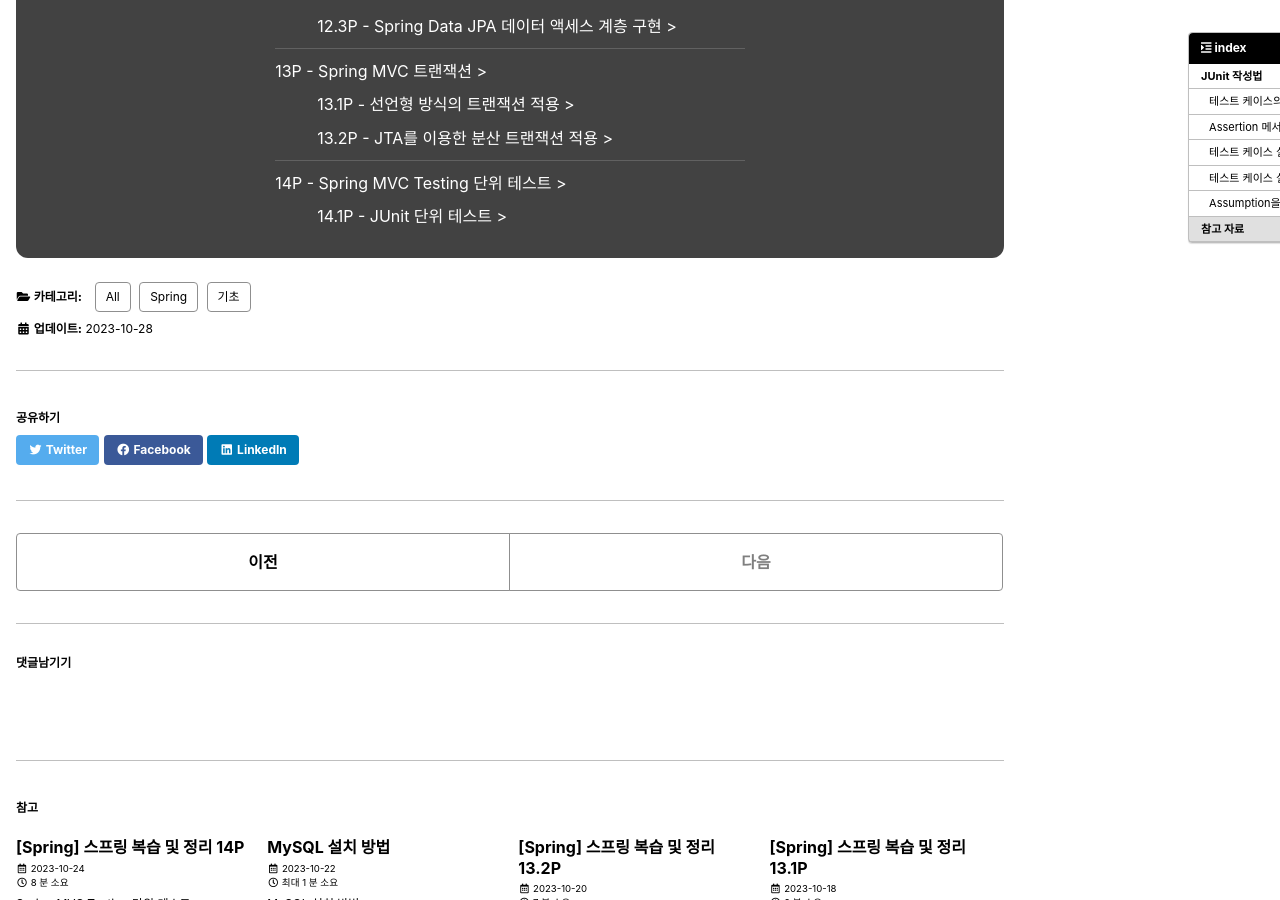
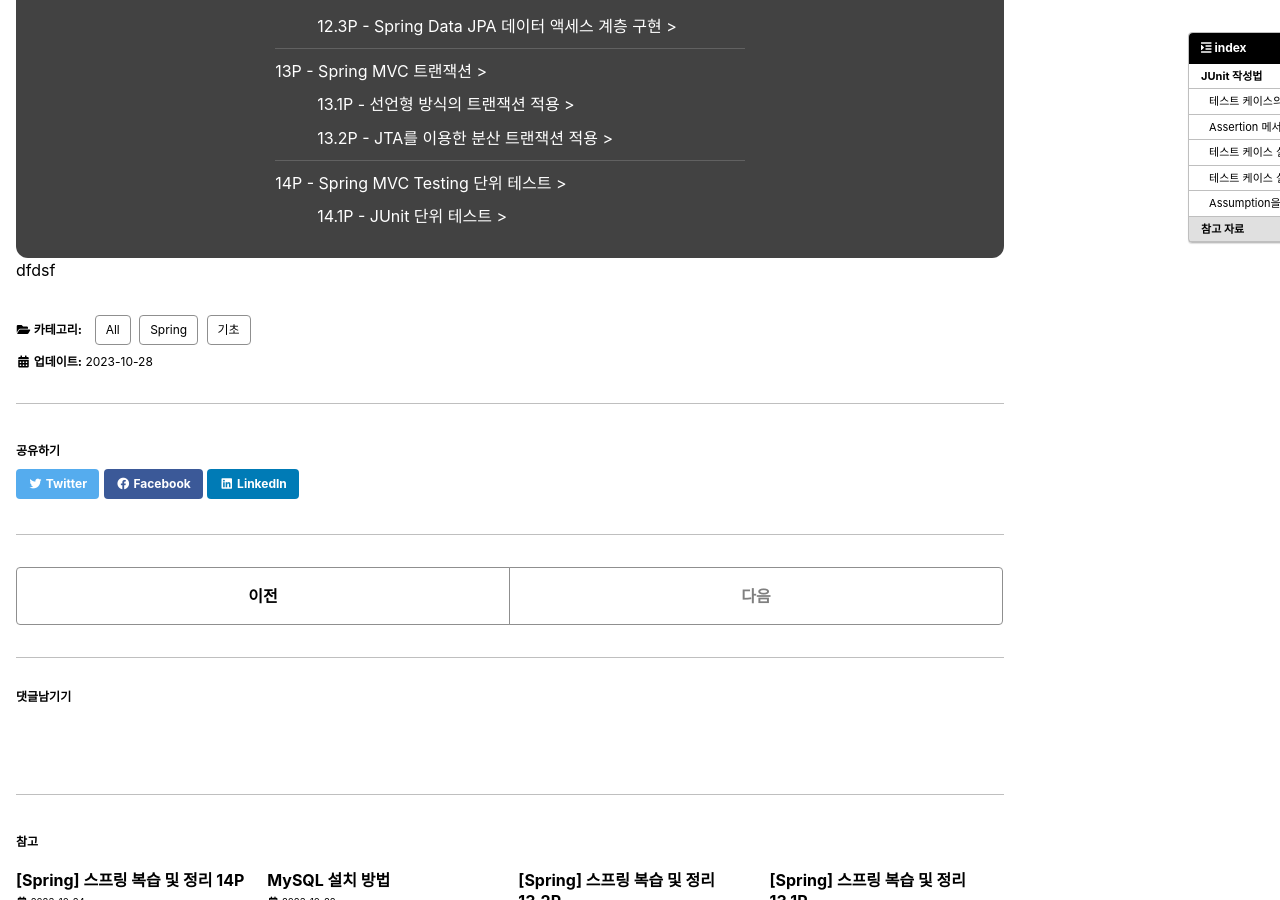
Before and after one commit to Preasim/Preasim.github.io, a Jekyll site: the page built from _posts/2023-10-28-90.md, in a window 1280 px wide and 900 px high, scrolled down 12801 px. Built offline with Jekyll 4.4.1, drawn with Linux system fonts in a browser that asks for light colours; cached includes are drawn as plain includes; some web fonts are replaced; comment, search, counter and statistics services are not loaded.

Commit message:
Update 2023-10-28-90.md

```diff
--- a/_posts/2023-10-28-90.md
+++ b/_posts/2023-10-28-90.md
@@ -547,4 +547,4 @@ JUnit 5 Assertion [[더보기]](https://junit.org/junit5/docs/current/user-guide
 
 JUnit 5 Assumption [[더보기]](https://junit.org/junit5/docs/current/user-guide/#writing-tests-assumptions)
 
-{% include banner-spring.html %}
+{% include banner-spring.html %} dfdsf
```
